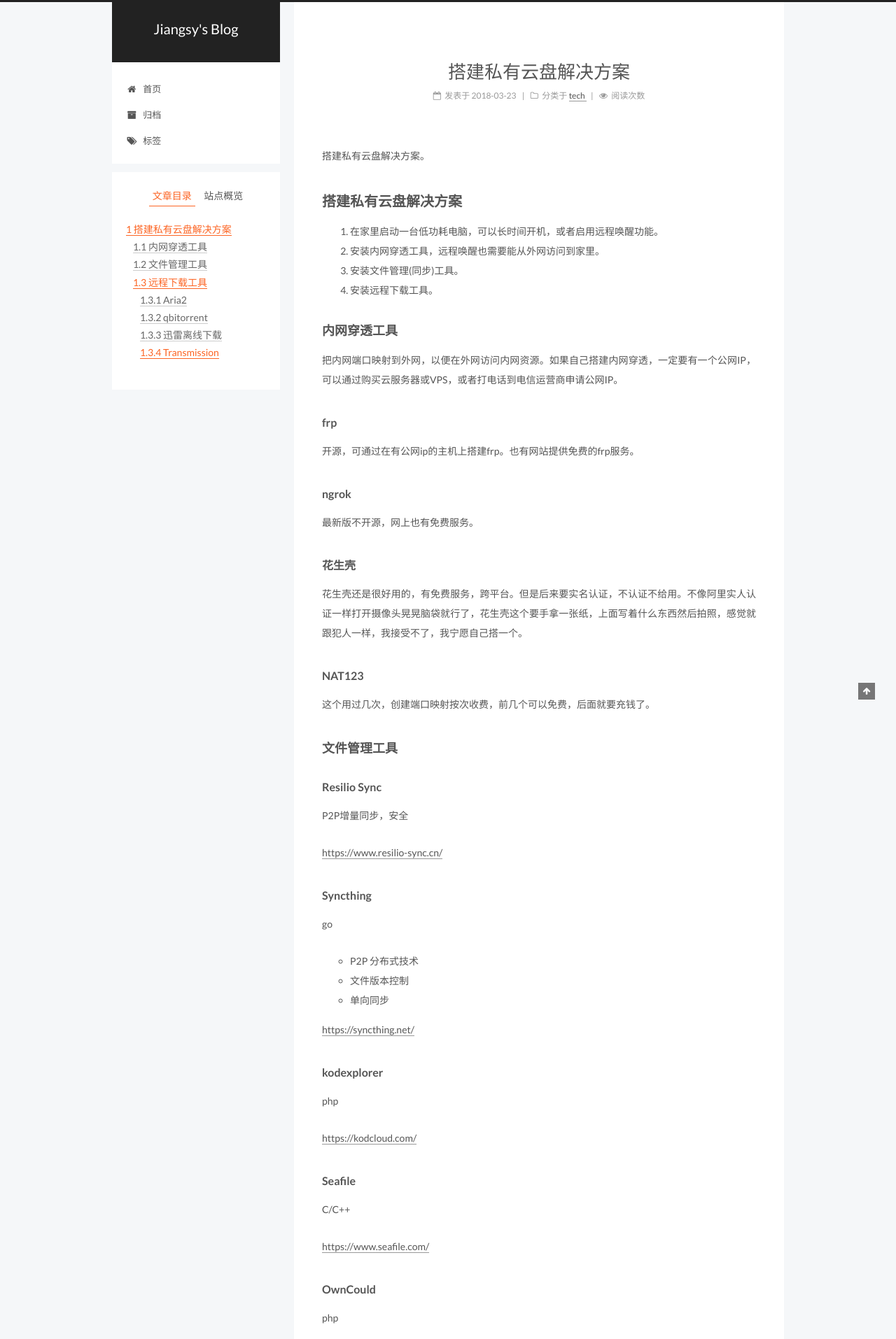
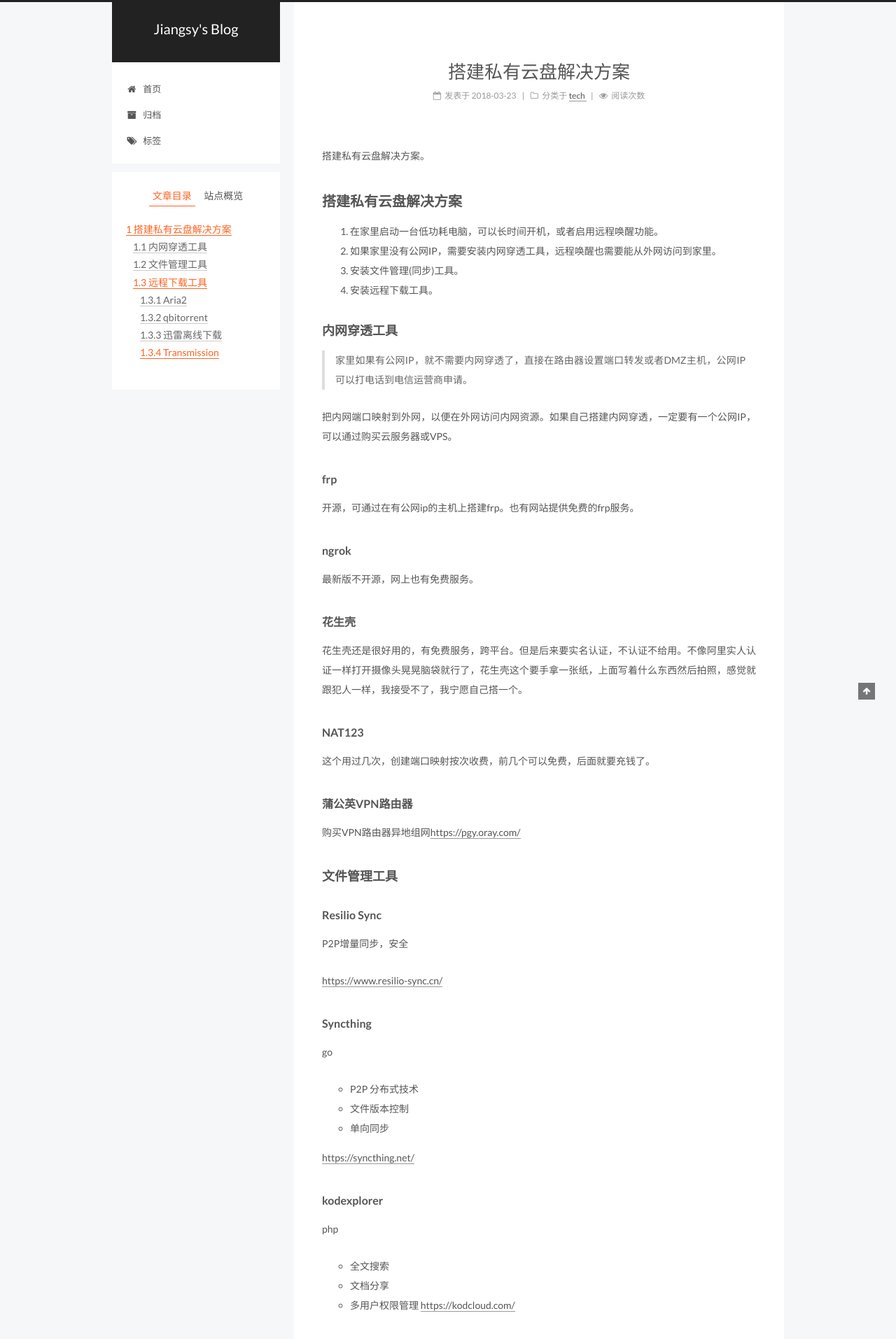
Before and after one commit to jiangsyace/blog, a Jekyll site: the page built from _posts/2018-03-23-搭建私有云盘解决方案.md, in a window 1280 px wide. Shown: the top 1914 px of the page at 70% size. Built offline with Jekyll 4.4.1, drawn with Linux system fonts in a browser that asks for light colours; comment, search, counter and statistics services are not loaded; some of the changed text lies outside the part shown.

Commit message:
20180621

```diff
--- a/_posts/2018-03-23-搭建私有云盘解决方案.md
+++ b/_posts/2018-03-23-搭建私有云盘解决方案.md
@@ -12,13 +12,14 @@ categories:
 ## 搭建私有云盘解决方案
 
 1. 在家里启动一台低功耗电脑，可以长时间开机，或者启用远程唤醒功能。
-2. 安装内网穿透工具，远程唤醒也需要能从外网访问到家里。
+2. 如果家里没有公网IP，需要安装内网穿透工具，远程唤醒也需要能从外网访问到家里。
 3. 安装文件管理(同步)工具。
 4. 安装远程下载工具。
 
 ### 内网穿透工具
+> 家里如果有公网IP，就不需要内网穿透了，直接在路由器设置端口转发或者DMZ主机，公网IP可以打电话到电信运营商申请。
 
-把内网端口映射到外网，以便在外网访问内网资源。如果自己搭建内网穿透，一定要有一个公网IP，可以通过购买云服务器或VPS，或者打电话到电信运营商申请公网IP。
+把内网端口映射到外网，以便在外网访问内网资源。如果自己搭建内网穿透，一定要有一个公网IP，可以通过购买云服务器或VPS。
 
 #### frp
 开源，可通过在有公网ip的主机上搭建frp。也有网站提供免费的frp服务。
@@ -26,12 +27,13 @@ categories:
 最新版不开源，网上也有免费服务。
 
 #### 花生壳
-
 花生壳还是很好用的，有免费服务，跨平台。但是后来要实名认证，不认证不给用。不像阿里实人认证一样打开摄像头晃晃脑袋就行了，花生壳这个要手拿一张纸，上面写着什么东西然后拍照，感觉就跟犯人一样，我接受不了，我宁愿自己搭一个。
 
 #### NAT123
+这个用过几次，创建端口映射按次收费，前几个可以免费，后面就要充钱了。
 
-这个用过几次，创建端口映射按次收费，前几个可以免费，后面就要充钱了。
+#### 蒲公英VPN路由器
+购买VPN路由器异地组网[https://pgy.oray.com/](https://pgy.oray.com/)
 
 ### 文件管理工具
 
@@ -53,13 +55,18 @@ go
 #### kodexplorer
 
 php
-
++ 全文搜索
++ 文档分享
++ 多用户权限管理
 [https://kodcloud.com/](https://kodcloud.com/)
 
 #### Seafile
 
 C/C++
-
++ 多平台同步
++ 共享资料
++ 版本管理
++ WebDAV/FUSE 集成
 [https://www.seafile.com/](https://www.seafile.com/)
 
 #### OwnCould
@@ -71,20 +78,28 @@ php
 #### Nextcloud
 
 php
++ APP
++ 文档分享
++ WebDAV
++ 多用户
+[https://nextcloud.com/](https://nextcloud.com/)
 
-[https://nextcloud.com/](https://nextcloud.com/)
+#### Filerun
+
+php
++ APP
+[http://www.filerun.com/](http://www.filerun.com/)
 
 #### Finderweb
 
 java
-
++ 集群支持
++ 无数据库设计
++ 支持超大的文本文件
++ 截图上传
++ 支持音频和视频播放
 [http://www.finderweb.net/](http://www.finderweb.net/)
 
-#### Filerun
-
-php
-
-[http://www.filerun.com/](http://www.filerun.com/)
 
 
 ### 远程下载工具
```
Also changed, not shown: _posts/2013-12-24-elements.md (deleted, +0 -65 lines), _posts/2013-12-24-long-title.md (deleted, +0 -10 lines), _posts/2013-12-24-tags.md (deleted, +0 -12 lines), _posts/2013-12-24-中文測試.md (deleted, +0 -21 lines), _posts/2013-12-24-日本語テスト.md (deleted, +0 -21 lines), _posts/2013-12-25-block.md (deleted, +0 -51 lines), _posts/2013-12-25-excerpts.md (deleted, +0 -13 lines), _posts/2017-01-19-修复恶意篡改浏览器快捷方式.md (added, +47 -0 lines), _posts/2017-07-19-highlight-test.md (deleted, +0 -63 lines), _posts/2018-03-13-树莓派系统安装.md (+0 -3 lines), _posts/2018-06-20-TelePort乱码修复工具.md (+2 -1 lines), assets/upload/2017-01-19/20170119103105.jpg (added), assets/upload/2017-01-19/20170119103120.jpg (added), assets/upload/2017-01-19/20170119103430.jpg (added).
